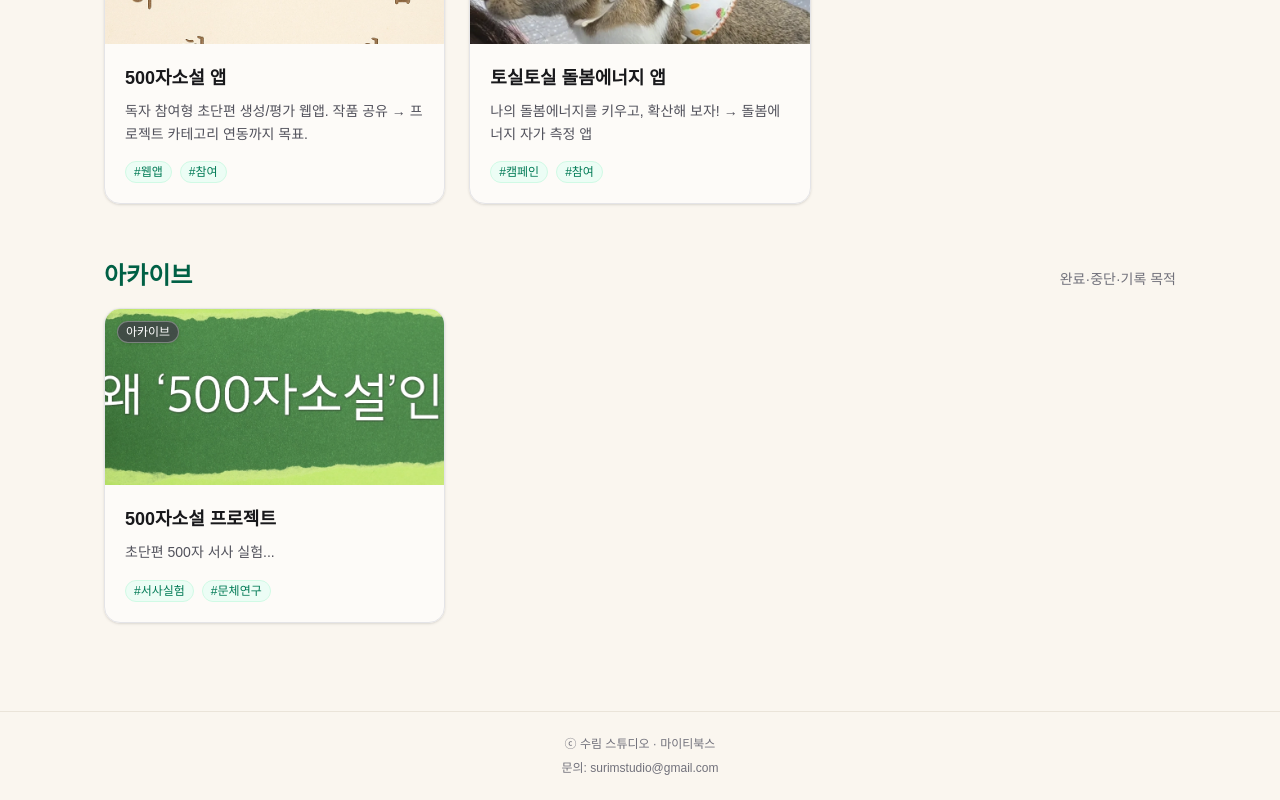
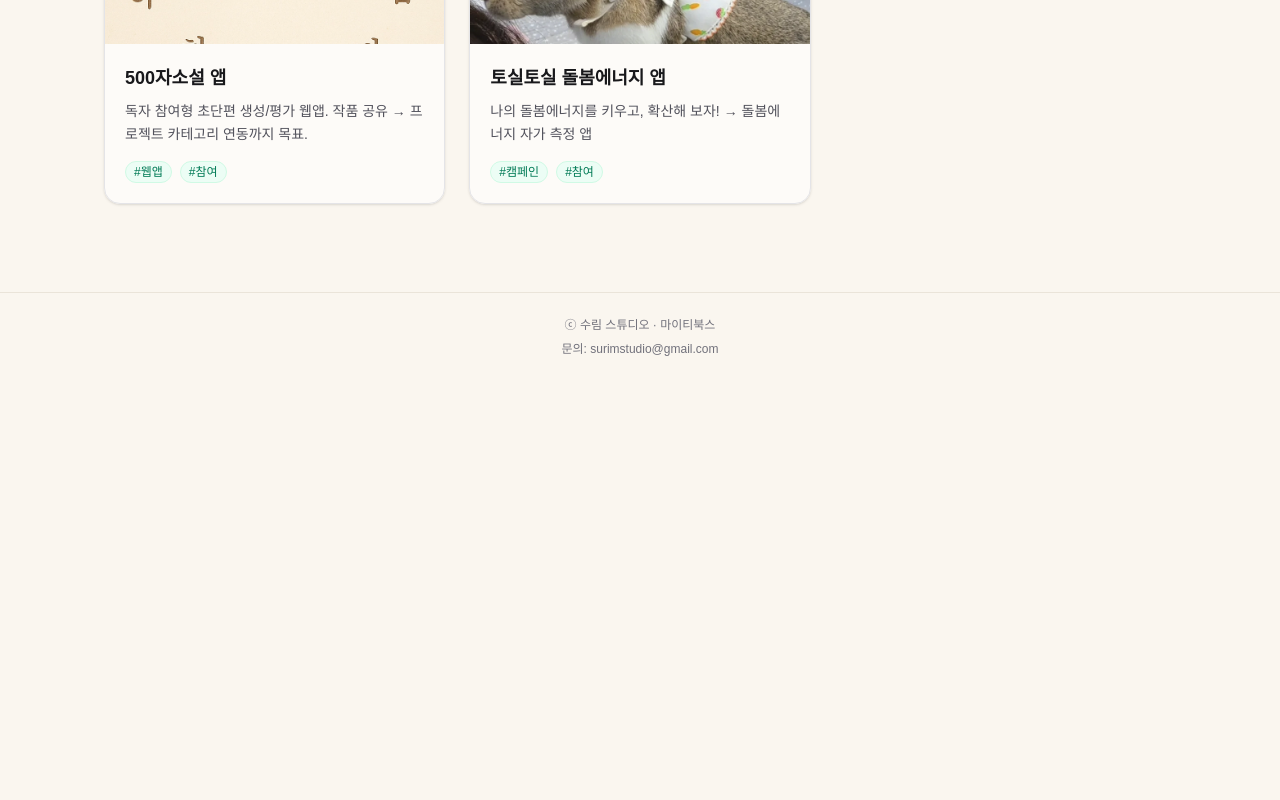
Before and after one commit to mightybooks/surim-studio, a Next.js app: page /projects in a window 1280 px wide. Shown: the part 892-1692 px from the top of the page. After the commit the page ends 1273 px from the top, so only its background shows below. Built offline with nearby package versions, Linux system fonts and the light colour scheme.

Commit message:
projectpage

```diff
--- a/src/app/projects/page.tsx
+++ b/src/app/projects/page.tsx
@@ -38,15 +38,6 @@ const PROJECTS: Project[] = [
     status: "active",
     tags: ["캠페인", "돌봄", "출판"],
     thumb: "/projects/tosiltosil_thumb.webp",
-  },
-  {
-    slug: "500chars",
-    title: "500자소설 프로젝트",
-    summary: "초단편 500자 서사 실험...",
-    status: "archive",
-    tags: ["서사실험", "문체연구"],
-    thumb: "/projects/500novel_thumb.webp",
-    // href 생략 → /projects/500chars 로 감
   },
   {
     slug: "500novel",
```
